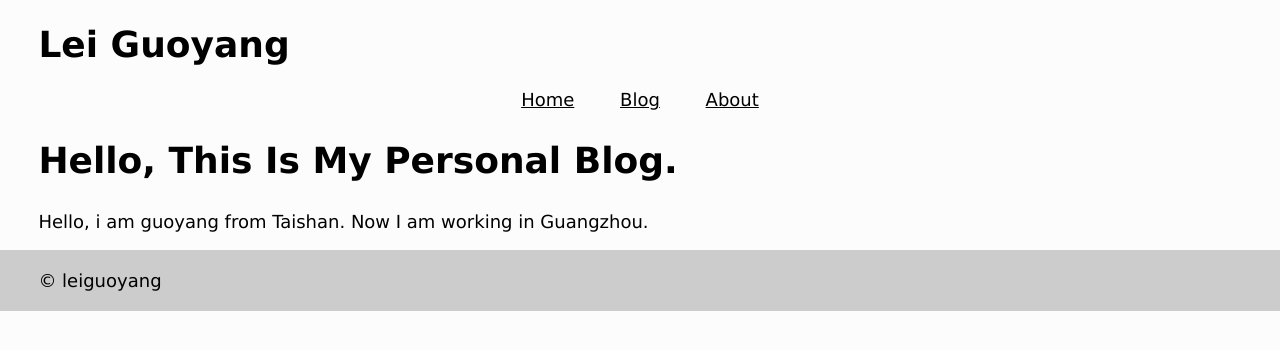
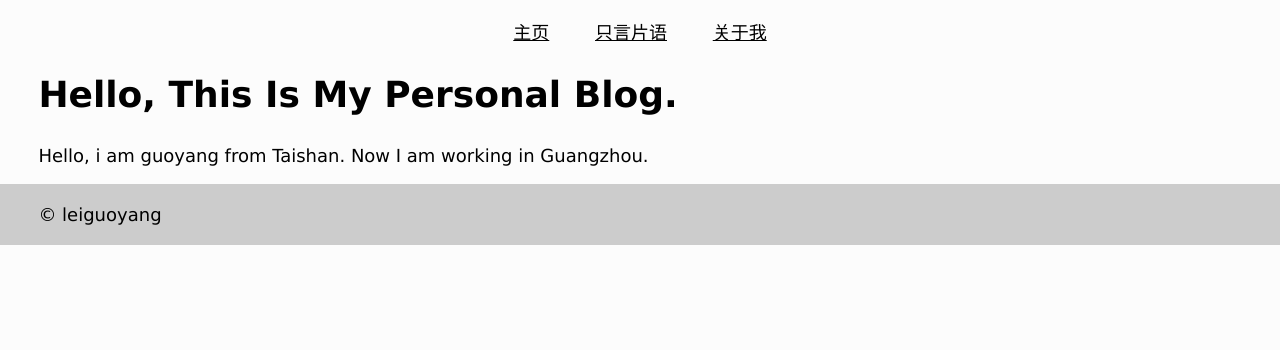
Before and after one commit to leiguoyang/leiguoyang.github.io, a Jekyll site: the page built from index.html, in a window 1280 px wide. Shown: the top 350 px of the page. Built offline with Jekyll 4.4.1, drawn with Linux system fonts in a browser that asks for light colours.

Commit message:
Update default.html

```diff
--- a/_layouts/default.html
+++ b/_layouts/default.html
@@ -2,21 +2,19 @@
 <html>
 	<head>
 		<title>{{ page.title }}</title>
+		<meta charset="utf-8">
 		<!--link to mobile stylesheet-->
 		<link rel="stylesheet" href="/css/mobile.css">
 		<!--link to the stylesheet for links-->
 		<link rel="stylesheet" href="/css/link.css">
 	</head>
 	<body>
-	  <header>
-	    <h1>Lei Guoyang</h1>
-	  </header>
 
 		<nav>
 			<ul>
-				<li><a href="/">Home</a></li>
-				<li><a href="/blog">Blog</a></li>
-				<li><a href="/about">About</a></li>
+				<li><a href="/">主页</a></li>
+				<li><a href="/blog">只言片语</a></li>
+				<li><a href="/about">关于我</a></li>
 			</ul>
 		</nav>
 
```
